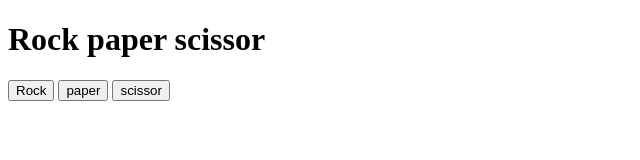
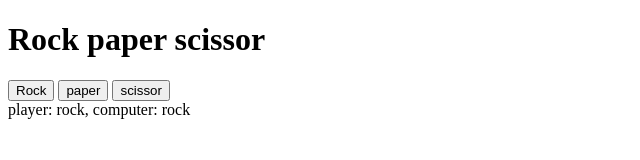
Before and after one commit to Chamele-listens/rock-paper-scissor, a plain HTML site: page index.html in a window 1280 px wide. Both pictures are taken after a click on the button "Rock". Shown: the whole page, without its empty margins (0-640 px from the left). Drawn offline with Linux system fonts and the light colour scheme.

Commit message:
Add game logic to eventListener and create p element

```diff
--- a/index.html
+++ b/index.html
@@ -9,9 +9,10 @@
 <body>
     <h1>Rock paper scissor</h1>
 
-    <button value="Rock">Rock</button>
-    <button value="Paper">paper</button>
-    <button value="Scissor">scissor</button>
+    <button value="rock">Rock</button>
+    <button value="paper">paper</button>
+    <button value="scissor">scissor</button>
+    <div></div>
     <p></p>
 </body>
 </html>
--- a/script.js
+++ b/script.js
@@ -6,12 +6,30 @@ function getComputerChoice(){
     return computerPick
 }
 
-let playerSelect = document.querySelectorAll("button");
+let playerBtn = document.querySelectorAll("button");
 let computerSelection;
+let resultDisplay = document.querySelector("div")
+let winnerDisplay = document.createElement("p")
+resultDisplay.appendChild(winnerDisplay)
 
-playerSelect.forEach((button) => {
-    button.addEventListener("click", () => {
-        alert(button.value);
+playerBtn.forEach((playerOptions) => {
+    playerOptions.addEventListener("click", () => {
+        computerSelection = getComputerChoice();
+        let playerSelect = playerOptions.value
+        resultDisplay.textContent = `player: ${playerSelect}, computer: ${computerSelection}`;
+
+        if (playerSelect == "paper" && computerSelection == "rock"){
+            return "You win ! Paper beats rock "
+        } else if (playerSelect == "rock" && computerSelection == "scissor"){
+            return "You win ! Rock beats scissor"
+        } else if (playerSelect == "scissor" && computerSelection == "paper"){
+            return "You win ! Scissor beats paper"
+        }else if (playerSelect == computerSelection){
+            return "It's a tie !"
+        }
+        else{
+            return `You lose. ${computerSelection} beats ${playerSelect}`
+        }
     })
 
 });
@@ -25,18 +43,7 @@ function playRound(playerSelect,computerSelection){
     console.log(computerSelection);
     console.log(playerSelect)
 
-    if (playerSelect == "paper" && computerSelection == "rock"){
-        return "You win ! Paper beats rock "
-    } else if (playerSelect == "rock" && computerSelection == "scissor"){
-        return "You win ! Rock beats scissor"
-    } else if (playerSelect == "scissor" && computerSelection == "paper"){
-        return "You win ! Scissor beats paper"
-    }else if (playerSelect == computerSelection){
-        return "It's a tie !"
-    }
-    else{
-        return `You lose. ${computerSelection} beats ${playerSelect}`
-    }
+
 }
 
 
```
